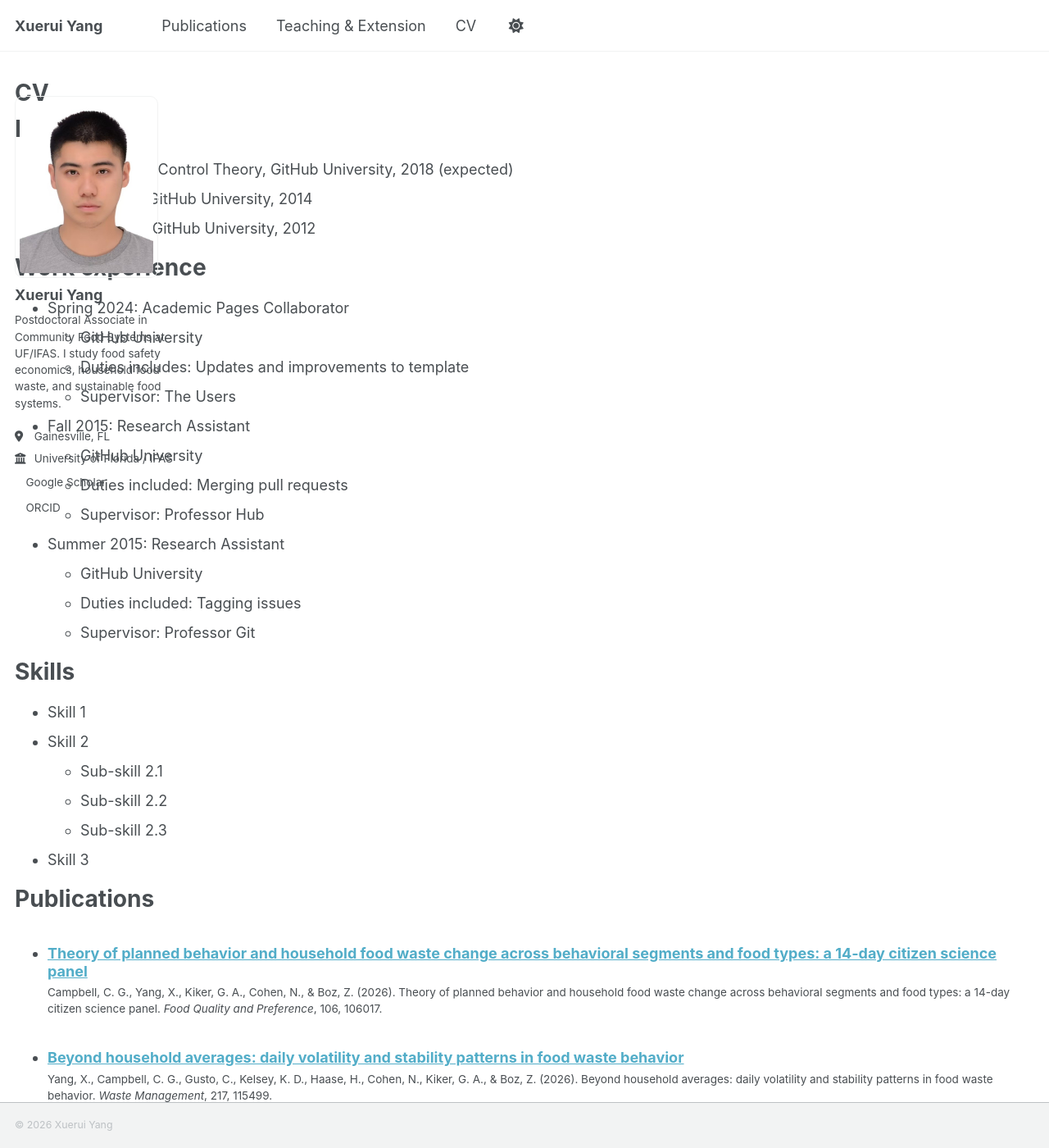
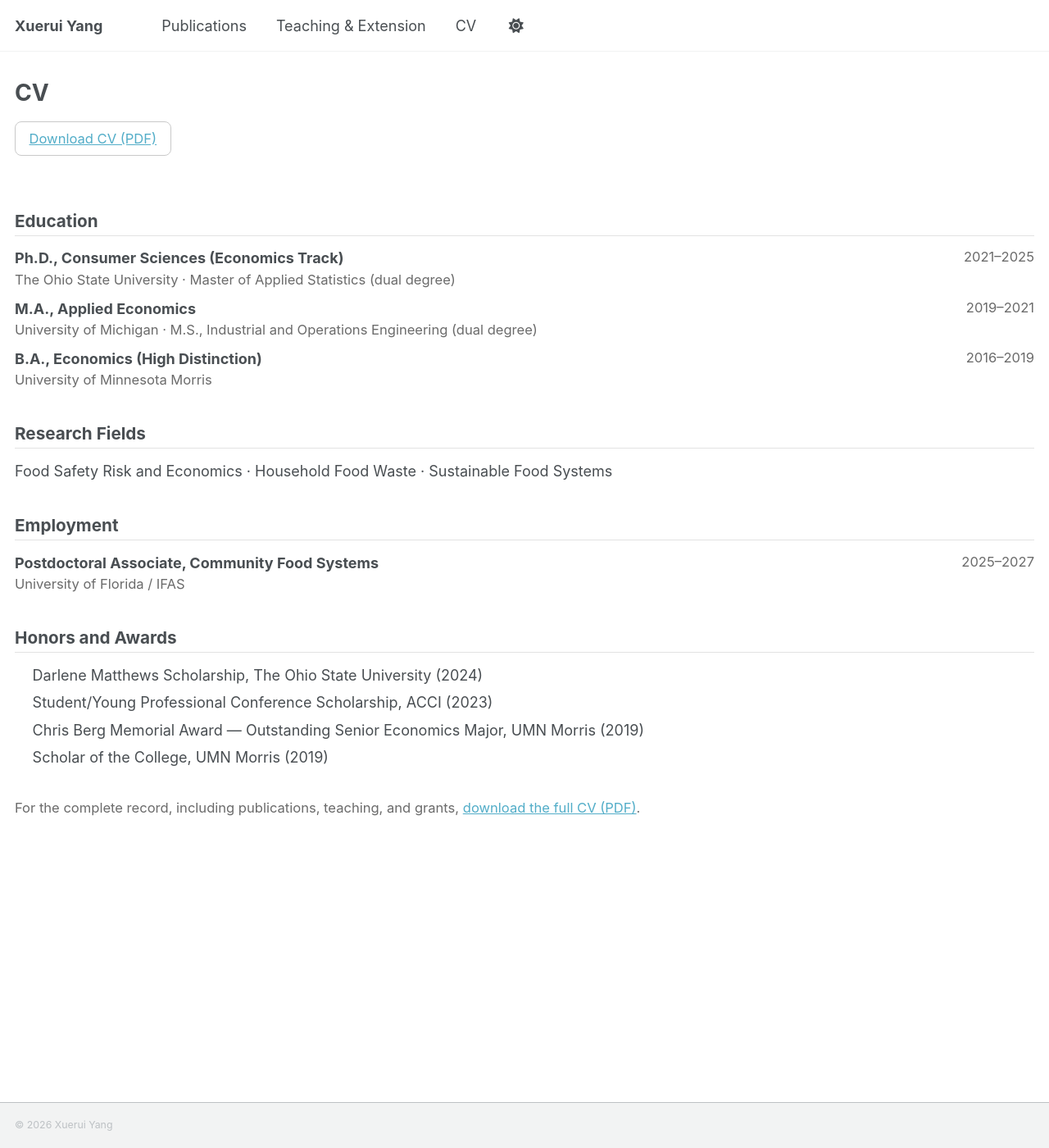
Before and after one commit to xueruiycool/xueruiycool.github.io, a Jekyll site: the page built from _pages/cv.md, in a window 1280 px wide and 1400 px high. Shown: the whole window at 82% size. Built offline with Jekyll 4.4.1, drawn with Linux system fonts in a browser that asks for light colours; a style sheet for code colours, icons or effects is not loaded; some of the changed text lies outside the part shown.

Commit message:
Update cv.md

```diff
--- a/_pages/cv.md
+++ b/_pages/cv.md
@@ -2,63 +2,53 @@
 layout: archive
 title: "CV"
 permalink: /cv/
-author_profile: true
+author_profile: false
 redirect_from:
   - /resume
 ---
 
-{% include base_path %}
+<style>
+.cv-download{display:inline-block;margin:0.2em 0 1.6em;padding:0.45em 1em;border:1px solid #c9c9c9;border-radius:8px;text-decoration:none;font-size:0.92em;}
+.cv-download:hover{background:#f4f4f4;text-decoration:none;}
+.cv-section{margin-top:1.7em;}
+.cv-section h2{font-size:1.15em;border-bottom:1px solid #e2e2e2;padding-bottom:0.2em;margin-bottom:0.7em;}
+.cv-entry{display:flex;justify-content:space-between;gap:1em;margin-bottom:0.6em;line-height:1.4;}
+.cv-entry .cv-what{flex:1;}
+.cv-entry .cv-sub{color:#6b6b6b;font-size:0.92em;}
+.cv-entry .cv-when{color:#6b6b6b;white-space:nowrap;font-size:0.92em;}
+.cv-fields{line-height:1.5;margin:0;}
+.cv-list{margin:0;padding-left:1.2em;}
+.cv-list li{margin-bottom:0.35em;}
+.cv-more{margin-top:1.8em;font-size:0.92em;color:#6b6b6b;}
+</style>
 
-Education
-======
-* Ph.D in Version Control Theory, GitHub University, 2018 (expected)
-* M.S. in Jekyll, GitHub University, 2014
-* B.S. in GitHub, GitHub University, 2012
+<a class="cv-download" href="/files/cv.pdf" target="_blank" rel="noopener">Download CV (PDF)</a>
 
-Work experience
-======
-* Spring 2024: Academic Pages Collaborator
-  * GitHub University
-  * Duties includes: Updates and improvements to template
-  * Supervisor: The Users
+<div class="cv-section">
+<h2>Education</h2>
+<div class="cv-entry"><div class="cv-what"><strong>Ph.D., Consumer Sciences (Economics Track)</strong><br><span class="cv-sub">The Ohio State University &middot; Master of Applied Statistics (dual degree)</span></div><div class="cv-when">2021&ndash;2025</div></div>
+<div class="cv-entry"><div class="cv-what"><strong>M.A., Applied Economics</strong><br><span class="cv-sub">University of Michigan &middot; M.S., Industrial and Operations Engineering (dual degree)</span></div><div class="cv-when">2019&ndash;2021</div></div>
+<div class="cv-entry"><div class="cv-what"><strong>B.A., Economics (High Distinction)</strong><br><span class="cv-sub">University of Minnesota Morris</span></div><div class="cv-when">2016&ndash;2019</div></div>
+</div>
 
-* Fall 2015: Research Assistant
-  * GitHub University
-  * Duties included: Merging pull requests
-  * Supervisor: Professor Hub
+<div class="cv-section">
+<h2>Research Fields</h2>
+<p class="cv-fields">Food Safety Risk and Economics &middot; Household Food Waste &middot; Sustainable Food Systems</p>
+</div>
 
-* Summer 2015: Research Assistant
-  * GitHub University
-  * Duties included: Tagging issues
-  * Supervisor: Professor Git
+<div class="cv-section">
+<h2>Employment</h2>
+<div class="cv-entry"><div class="cv-what"><strong>Postdoctoral Associate, Community Food Systems</strong><br><span class="cv-sub">University of Florida / IFAS</span></div><div class="cv-when">2025&ndash;2027</div></div>
+</div>
 
-Skills
-======
-* Skill 1
-* Skill 2
-  * Sub-skill 2.1
-  * Sub-skill 2.2
-  * Sub-skill 2.3
-* Skill 3
+<div class="cv-section">
+<h2>Honors and Awards</h2>
+<ul class="cv-list">
+<li>Darlene Matthews Scholarship, The Ohio State University (2024)</li>
+<li>Student/Young Professional Conference Scholarship, ACCI (2023)</li>
+<li>Chris Berg Memorial Award &mdash; Outstanding Senior Economics Major, UMN Morris (2019)</li>
+<li>Scholar of the College, UMN Morris (2019)</li>
+</ul>
+</div>
 
-Publications
-======
-  <ul>{% for post in site.publications reversed %}
-    {% include archive-single-cv.html %}
-  {% endfor %}</ul>
-
-Talks
-======
-  <ul>{% for post in site.talks reversed %}
-    {% include archive-single-talk-cv.html  %}
-  {% endfor %}</ul>
-
-Teaching
-======
-  <ul>{% for post in site.teaching reversed %}
-    {% include archive-single-cv.html %}
-  {% endfor %}</ul>
-
-Service and leadership
-======
-* Currently signed in to 43 different slack teams
+<p class="cv-more">For the complete record, including publications, teaching, and grants, <a href="/files/cv.pdf">download the full CV (PDF)</a>.</p>
```
